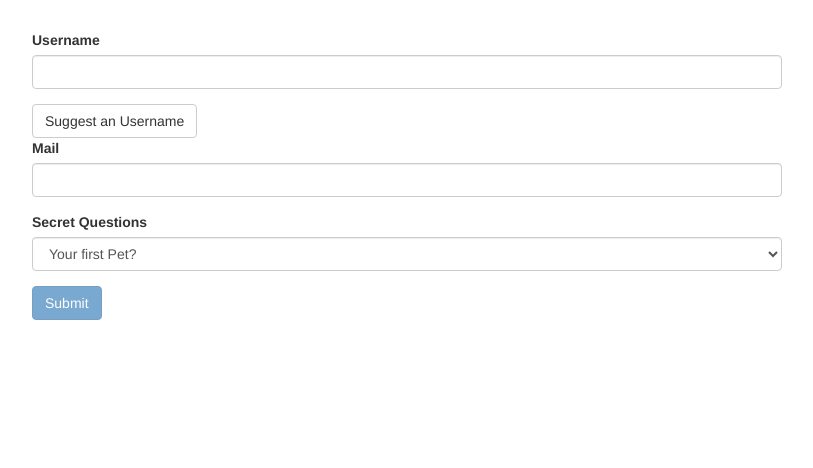
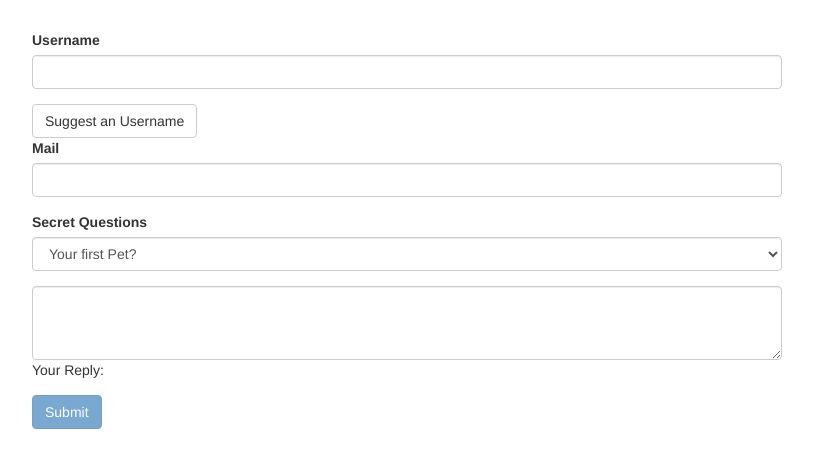
Before and after one commit to taruncx101/angular-forms-template-driven-approch, an Angular app: page / in a window 1280 px wide. Shown: the top 468 px of the page, without its empty margins (233-1046 px from the left). Built offline with nearby package versions, Linux system fonts and the light colour scheme.

Commit message:
two way binding

```diff
--- a/src/app/app.component.html
+++ b/src/app/app.component.html
@@ -39,6 +39,15 @@
             <option value="teacher">Your first teacher?</option>
           </select>
         </div>
+        <div class="form-group">
+          <textarea
+          class="form-control"
+            name="questionAnswar"
+            rows="3"
+            [(ngModel)]="answer">
+          </textarea>
+          <p>Your Reply: {{ answer }}</p>
+        </div>
         <button class="btn btn-primary" [disabled]="!f.valid" type="submit">Submit</button>
       </form>
     </div>
--- a/src/app/app.component.ts
+++ b/src/app/app.component.ts
@@ -9,6 +9,7 @@
 export class AppComponent {
   @ViewChild('f', {static: true}) signUpForm: NgForm;
   defaultQuestion = 'pet';
+  answer = '';
   suggestUserName() {
     const suggestedName = 'Superuser';
   }
```
